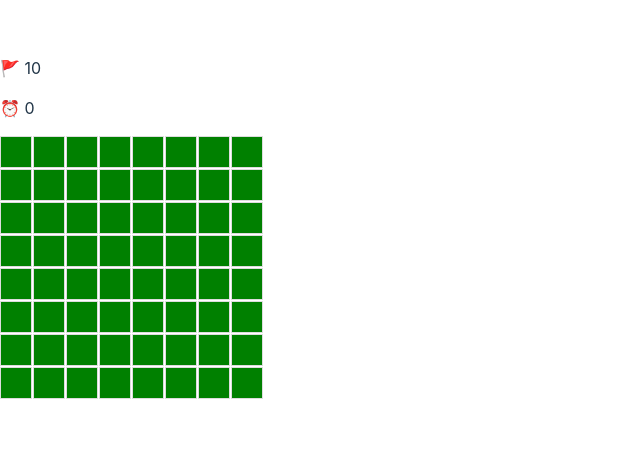
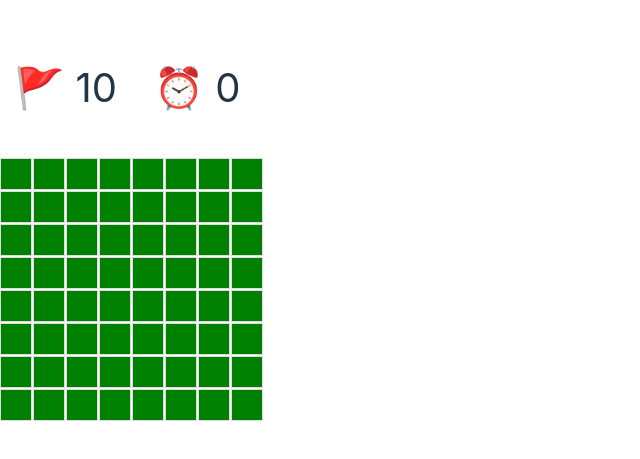
Before and after one commit to Ethan04Munoz/Buscaminas, a React (Vite) app: page / in a window 1280 px wide. Shown: the part 181-640 px from the top of the page, without its empty margins (0-640 px from the left). Built offline with nearby package versions, Linux system fonts and the light colour scheme.

Commit message:
Gridear las banderas restantes y el contador

```diff
--- a/src/App.jsx
+++ b/src/App.jsx
@@ -320,8 +320,10 @@ function App() {
 
   return (
     <>
-      <p>🚩 {10-casillasMarcadas.size}</p>
-      <p>⏰ {renderizarCronometro()}</p>
+      <div className='divirSeccionesRecord'>
+        <p>🚩 {10-casillasMarcadas.size}</p>
+        <p>⏰ {renderizarCronometro()}</p>
+      </div>
       <Tablero
         tableroSize={tableroSize}
         ubicacionesMinas={ubicacionesMinas}
```
